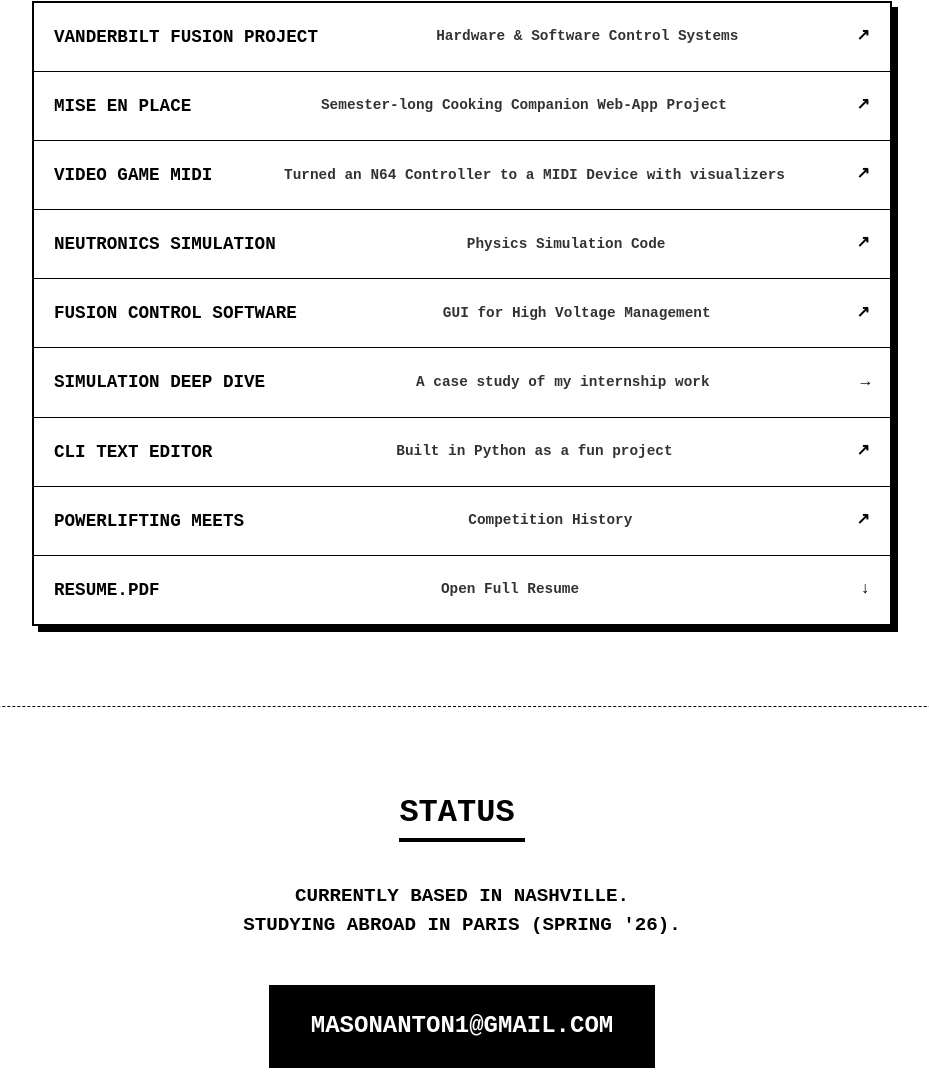
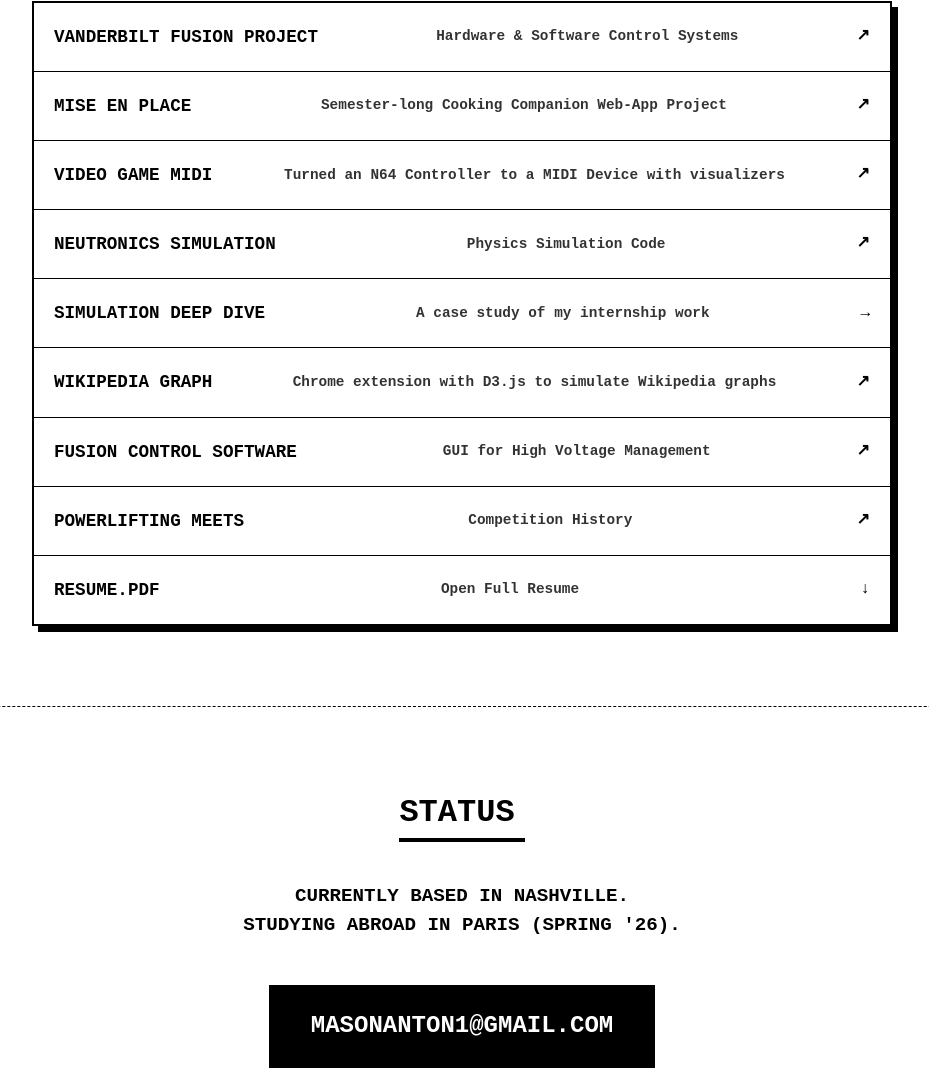
Before and after one commit to masonanton/personal_website, a website with bundled scripts: page index.html in a window 1280 px wide. Shown: the part 2728-3804 px from the top of the page, without its empty margins (178-1107 px from the left). Built offline with nearby package versions, Linux system fonts and the light colour scheme; animation ran at ten frames a second.

Commit message:
added wikipedia project

```diff
--- a/index.html
+++ b/index.html
@@ -162,19 +162,19 @@
             <span class="item-desc">Physics Simulation Code</span>
             <span class="arrow">↗</span>
           </a>
-          <a href="https://github.com/masonanton/fusion-control-panel" target="_blank" class="list-item">
-            <span class="item-name">FUSION CONTROL SOFTWARE</span>
-            <span class="item-desc">GUI for High Voltage Management</span>
-            <span class="arrow">↗</span>
-          </a>
           <a href="deepdive.html" class="list-item">
             <span class="item-name">SIMULATION DEEP DIVE</span>
             <span class="item-desc">A case study of my internship work</span>
             <span class="arrow">→</span>
           </a>
-          <a href="https://github.com/masonanton/cli-text-editor" target="_blank" class="list-item">
-            <span class="item-name">CLI TEXT EDITOR</span>
-            <span class="item-desc">Built in Python as a fun project</span>
+          <a href="https://github.com/masonanton/wikipedia-graph/tree/main" target="_blank" class="list-item">
+            <span class="item-name">WIKIPEDIA GRAPH</span>
+            <span class="item-desc">Chrome extension with D3.js to simulate Wikipedia graphs</span>
+            <span class="arrow">↗</span>
+          </a>
+          <a href="https://github.com/masonanton/fusion-control-panel" target="_blank" class="list-item">
+            <span class="item-name">FUSION CONTROL SOFTWARE</span>
+            <span class="item-desc">GUI for High Voltage Management</span>
             <span class="arrow">↗</span>
           </a>
           <a href="https://www.openpowerlifting.org/u/masonanton" target="_blank" class="list-item">
```
